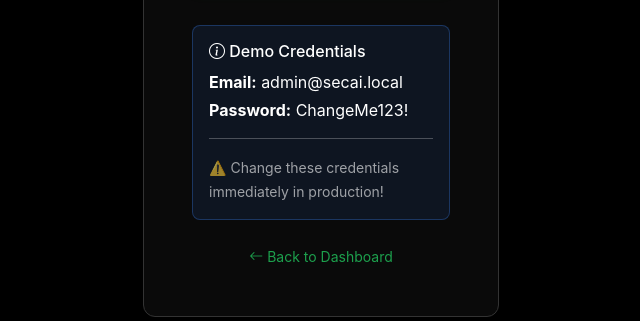
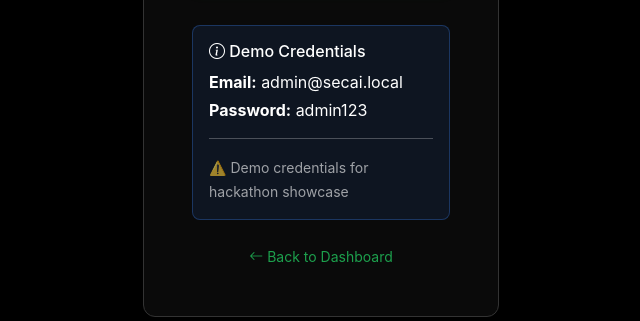
Before and after one commit to SpyrosLefkaditis/SecuAI, a Flask app: page /login in a window 1280 px wide. Shown: the part 520-841 px from the top of the page, without its empty margins (319-959 px from the left). Run offline with Flask 3, Linux system fonts and the light colour scheme.

Commit message:
Fix: Auto-initialize database on Cloud Run startup and display correct login credentials

```diff
--- a/app.py
+++ b/app.py
@@ -1050,6 +1050,18 @@ def initialize_monitor():
         monitor_started = True
         logger.info("🚀 SecuAI initialization complete")
 
+# Initialize database on startup (works with Gunicorn too)
+with app.app_context():
+    db.create_all()
+
+    # Create default admin user if none exists
+    if not User.query.first():
+        admin = User(email='admin@secai.local', is_admin=True)
+        admin.set_password('admin123')
+        db.session.add(admin)
+        db.session.commit()
+        logger.info("✅ Default admin user created (admin@secai.local / admin123)")
+
 # Initialize on first route access
 @app.before_request
 def before_request():
@@ -1058,17 +1070,8 @@ def before_request():
 
 def create_app():
     """Application factory function"""
+    # Database already initialized above
     with app.app_context():
-        db.create_all()
-
-        # Create default admin user if none exists
-        if not User.query.first():
-            admin = User(email='admin@secai.local', is_admin=True)
-            admin.set_password('admin123')
-            db.session.add(admin)
-            db.session.commit()
-            logger.info("✅ Default admin user created (admin@secai.local / admin123)")
-
         # Initialize monitor immediately when running directly
         initialize_monitor()
 
--- a/templates/login.html
+++ b/templates/login.html
@@ -215,10 +215,10 @@
                                 <i class="bi bi-info-circle"></i> Demo Credentials
                             </h6>
                             <p class="mb-1"><strong>Email:</strong> admin@secai.local</p>
-                            <p class="mb-0"><strong>Password:</strong> ChangeMe123!</p>
+                            <p class="mb-0"><strong>Password:</strong> admin123</p>
                             <hr>
                             <small class="text-muted">
-                                ⚠️ Change these credentials immediately in production!
+                                ⚠️ Demo credentials for hackathon showcase
                             </small>
                         </div>
 
```
